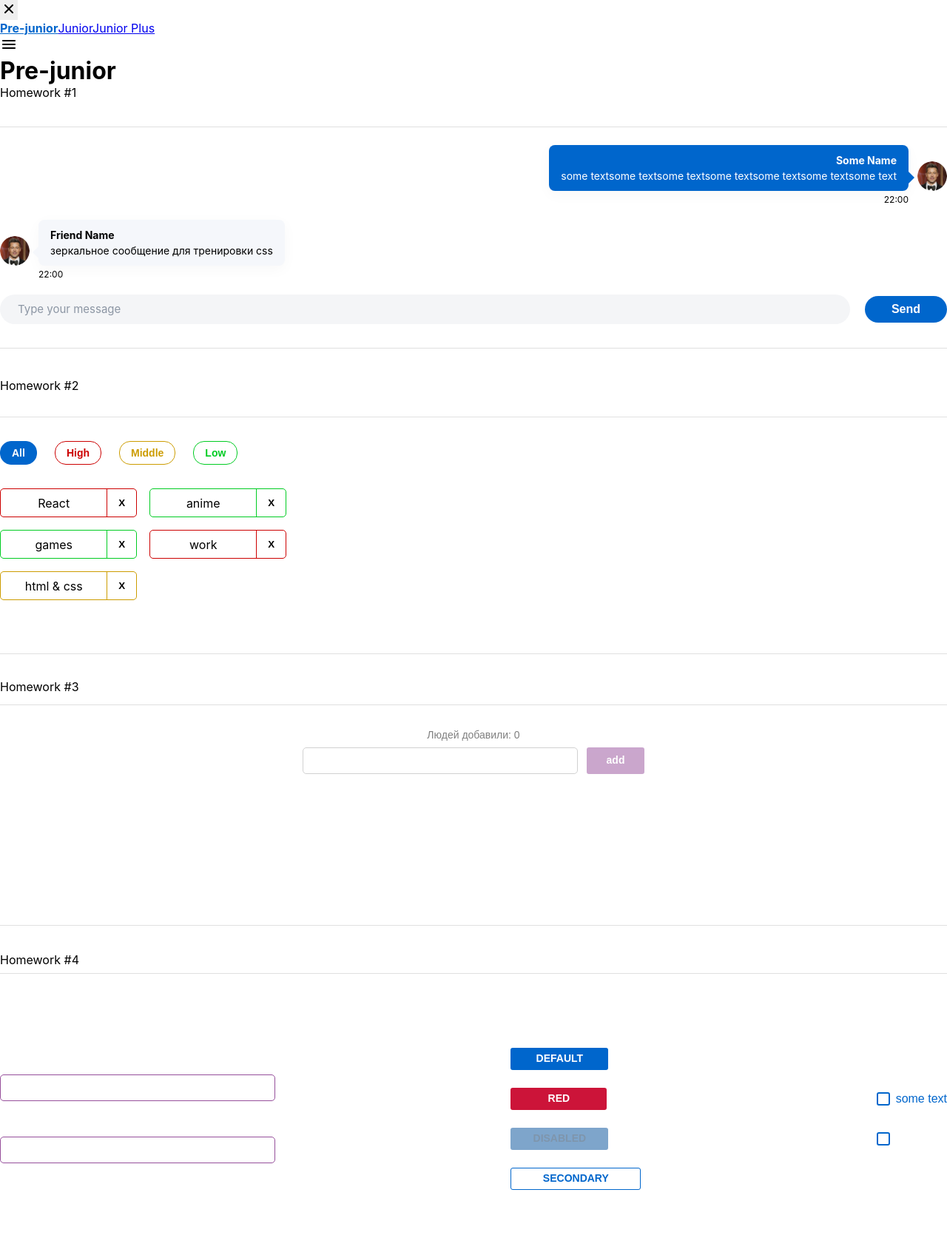
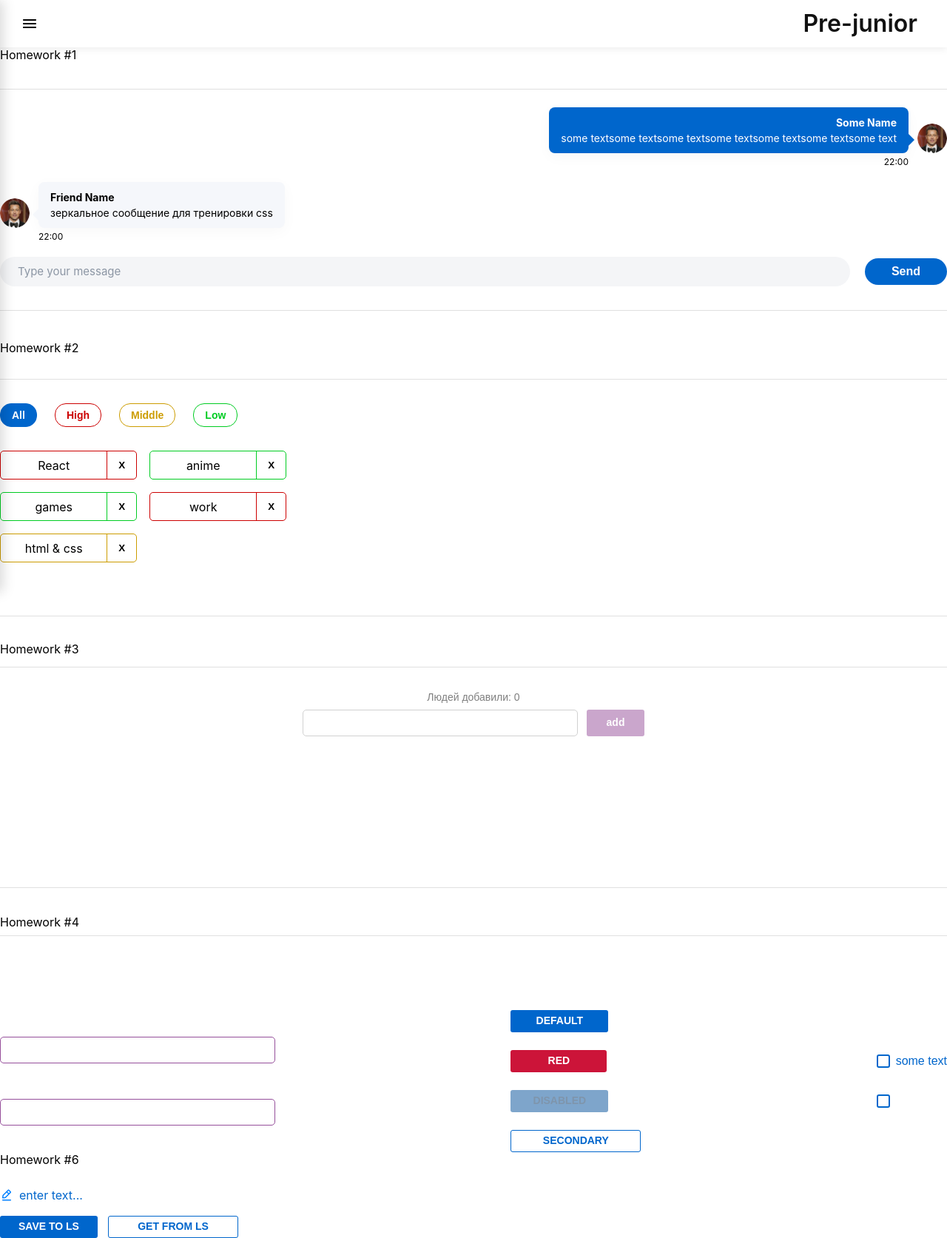
Before and after one commit to lizafedoseeva734-ship-it/hws2-master, a React (Create React App) app: page /#/pre-junior in a window 1280 px wide. Shown: the whole page at 74% size. Before the commit the page ends 1608 px from the top, so only its background shows below. Built offline with nearby package versions, Linux system fonts and the light colour scheme.

Commit message:
hw6 completed

```diff
--- a/src/s1-main/App.tsx
+++ b/src/s1-main/App.tsx
@@ -1,13 +1,13 @@
-import HW1 from '../s2-homeworks/hw01/HW1';
-import HW2 from '../s2-homeworks/hw02/HW2';
-import HW3 from '../s2-homeworks/hw03/HW3';
-import HW4 from '../s2-homeworks/hw04/HW4';
 import HW5 from '../s2-homeworks/hw05/HW5';
+import HW6 from '../s2-homeworks/hw06/HW6';
 import s from './App.module.css';
 
 function App() {
   return (
     <div className={s.App}>
+      <HW5 />
+      <HW6 />
+
       {/* <HW1 />
 
             <HW2/>
@@ -15,7 +15,6 @@ function App() {
             <HW4 /> */}
 
       {/*при выполнении дз 5 и более - закомментировать здесь дз 1-4, так как они есть внутри дз 5*/}
-            <HW5/>
     </div>
   );
 }
--- a/src/s2-homeworks/hw05/header/Header.module.css
+++ b/src/s2-homeworks/hw05/header/Header.module.css
@@ -1,8 +1,38 @@
 .burgerMenuIcon {
+  width: 24px;
+  height: 24px;
+
+  margin-left: 28px;
+
+  cursor: pointer;
+  transition: transform 0.2s ease;
+}
+
+.burgerMenuIcon:hover {
+  transform: scale(1.08);
 }
 
 .header {
+  position: sticky;
+  top: 0;
+  z-index: 100;
+
+  height: 64px;
+
+  display: flex;
+  align-items: center;
+
+  background: #fff;
+
+  box-shadow: 0 2px 10px rgba(0, 0, 0, 0.08);
 }
 
 .header h1 {
+  margin: 0 40px 0 auto;
+
+  font-size: 32px;
+  font-weight: 600;
+  line-height: 1;
+
+  color: #111;
 }
--- a/src/s2-homeworks/hw05/pages/Junior.tsx
+++ b/src/s2-homeworks/hw05/pages/Junior.tsx
@@ -1,18 +1,19 @@
-import React from 'react'
 // import HW6 from '../../hw06/HW6'
 // import HW7 from '../../hw07/HW7'
 // import HW8 from '../../hw08/HW8'
 // import HW9 from '../../hw09/HW9'
 
+import HW6 from '../../hw06/HW6';
+
 function Junior() {
   return (
     <div id={'hw5-page-junior'}>
-            {/*<HW6 />*/}
+      <HW6 />
       {/*<HW7 />*/}
       {/*<HW8 />*/}
       {/*<HW9 />*/}
     </div>
-    )
+  );
 }
 
-export default Junior
+export default Junior;
--- a/src/s2-homeworks/hw05/sidebar/Sidebar.module.css
+++ b/src/s2-homeworks/hw05/sidebar/Sidebar.module.css
@@ -1,35 +1,82 @@
 .sidebar {
+  position: fixed;
+  top: 0;
+  left: 0;
+
+  width: 320px;
+  height: 100vh;
+
+  background: #fff;
+
+  transform: translateX(-100%);
+  transition: transform 0.3s ease;
+
+  z-index: 1001;
+
+  box-shadow: 4px 0 16px rgba(0, 0, 0, 0.15);
 }
 
 .sidebar.open {
+  transform: translateX(0);
 }
 
 .background {
+  position: fixed;
+  inset: 0;
+
+  background: rgba(0, 0, 0, 0.45);
+
+  z-index: 1000;
 }
 
 .nav {
+  display: flex;
+  flex-direction: column;
+  gap: 28px;
+
+  margin-top: 80px;
+  padding-left: 40px;
 }
 
 .nav a {
+  color: #111;
+  font-size: 28px;
+  font-weight: 600;
+  text-decoration: none;
+
+  transition: color 0.2s ease;
 }
 
 .nav a:hover {
+  color: #0066cc;
+  text-decoration: underline;
 }
 
 .nav a.active {
+  color: #0066cc;
+  text-decoration: underline;
 }
+
 .close {
+  position: absolute;
+  top: 24px;
+  right: 24px;
+
+  cursor: pointer;
 }
 
 .close img {
+  width: 18px;
+  height: 18px;
 }
+
 .navLink {
-    color: inherit;
-    text-decoration: none;
+  color: inherit;
+  text-decoration: none;
 }
 
 .active {
-    color: #0066cc;
-    font-weight: bold;
-    text-decoration: underline;
+  color: #0066cc;
+  font-weight: 700;
+  text-decoration: underline;
 }
--- a/src/s2-homeworks/hw06/HW6.module.css
+++ b/src/s2-homeworks/hw06/HW6.module.css
@@ -1,5 +1,11 @@
 .buttonsContainer {
+  display: flex;
+  gap: 14px;
+
+  margin-top: 18px;
 }
 
 .editableSpanContainer {
+  margin-top: 28px;
+  margin-bottom: 12px;
 }
--- a/src/s2-homeworks/hw06/HW6.tsx
+++ b/src/s2-homeworks/hw06/HW6.tsx
@@ -1,9 +1,9 @@
-import React, { useState } from 'react'
-import SuperEditableSpan from './common/c4-SuperEditableSpan/SuperEditableSpan'
-import { restoreState, saveState } from './localStorage/localStorage'
-import s2 from '../../s1-main/App.module.css'
-import SuperButton from '../hw04/common/c2-SuperButton/SuperButton'
-import s from './HW6.module.css'
+import { useState } from 'react';
+import s2 from '../../s1-main/App.module.css';
+import SuperButton from '../hw04/common/c2-SuperButton/SuperButton';
+import SuperEditableSpan from './common/c4-SuperEditableSpan/SuperEditableSpan';
+import s from './HW6.module.css';
+import { restoreState, saveState } from './localStorage/localStorage';
 
 /*
  * 1 - в файле SuperEditableSpan.tsx дописать логику функций onEnterCallback, onBlurCallback, onDoubleClickCallBack
@@ -12,15 +12,15 @@ import s from './HW6.module.css'
  */
 
 const HW6 = () => {
-    const [value, setValue] = useState<string>('')
+  const [value, setValue] = useState<string>('');
 
   const save = () => {
-        saveState<string>('hw6-editable-span-value', value)
-    }
+    saveState<string>('hw6-editable-span-value', value);
+  };
   const restore = () => {
-        // делают студенты
-
-    }
+    const savedValue = restoreState<string>('hw6-editable-span-value', '');
+    setValue(savedValue);
+  };
 
   return (
     <div id={'hw6'}>
@@ -44,17 +44,13 @@ const HW6 = () => {
           <SuperButton id={'hw6-save'} onClick={save}>
             Save to ls
           </SuperButton>
-                    <SuperButton
-                        id={'hw6-restore'}
-                        onClick={restore}
-                        xType={'secondary'}
-                    >
+          <SuperButton id={'hw6-restore'} onClick={restore} xType={'secondary'}>
             Get from ls
           </SuperButton>
         </div>
       </div>
     </div>
-    )
-}
+  );
+};
 
-export default HW6
+export default HW6;
--- a/src/s2-homeworks/hw06/common/c4-SuperEditableSpan/SuperEditableSpan.module.css
+++ b/src/s2-homeworks/hw06/common/c4-SuperEditableSpan/SuperEditableSpan.module.css
@@ -1,11 +1,46 @@
 .spanBlock {
+  display: flex;
+  align-items: center;
+  gap: 8px;
+}
+
+.pen {
+  width: 18px;
+  height: 18px;
+
+  cursor: pointer;
 }
 
 .span {
+  color: #0066cc;
+
+  font-size: 16px;
+  font-weight: 400;
+
+  cursor: pointer;
+  user-select: none;
+
+  transition: 0.2s;
+}
+
+.span:hover {
+  text-decoration: underline;
 }
 
 .input {
+  width: 180px;
+  height: 30px;
+
+  padding: 0 10px;
+
+  font-size: 14px;
+
+  border: 1px solid #d9d9d9;
+  border-radius: 3px;
+
+  outline: none;
 }
 
-.pen {
+.input:focus {
+  border-color: #0066cc;
 }
--- a/src/s2-homeworks/hw06/common/c4-SuperEditableSpan/SuperEditableSpan.tsx
+++ b/src/s2-homeworks/hw06/common/c4-SuperEditableSpan/SuperEditableSpan.tsx
@@ -1,65 +1,57 @@
-import React, {
-    DetailedHTMLProps,
-    InputHTMLAttributes,
-    HTMLAttributes,
-    useState,
-} from 'react'
-import s from './SuperEditableSpan.module.css'
-import SuperInputText from '../../../hw04/common/c1-SuperInputText/SuperInputText'
-import editIcon from './editIcon.svg'
+import React, { DetailedHTMLProps, HTMLAttributes, InputHTMLAttributes, useState } from 'react';
+import SuperInputText from '../../../hw04/common/c1-SuperInputText/SuperInputText';
+import editIcon from './editIcon.svg';
+import s from './SuperEditableSpan.module.css';
 
 // тип пропсов обычного инпута
-type DefaultInputPropsType = DetailedHTMLProps<InputHTMLAttributes<HTMLInputElement>,
-    HTMLInputElement>
+type DefaultInputPropsType = DetailedHTMLProps<
+  InputHTMLAttributes<HTMLInputElement>,
+  HTMLInputElement
+>;
 // тип пропсов обычного спана
-type DefaultSpanPropsType = DetailedHTMLProps<HTMLAttributes<HTMLSpanElement>,
-    HTMLSpanElement>
+type DefaultSpanPropsType = DetailedHTMLProps<HTMLAttributes<HTMLSpanElement>, HTMLSpanElement>;
 
 // здесь мы говорим что у нашего инпута будут такие же пропсы как у обычного инпута, кроме type
 // (чтоб не писать value: string, onChange: ...; они уже все описаны в DefaultInputPropsType)
 type SuperEditableSpanType = Omit<DefaultInputPropsType, 'type'> & {
   // и + ещё пропсы которых нет в стандартном инпуте
-    onChangeText?: (value: string) => void
-    onEnter?: () => void
-    error?: string
+  onChangeText?: (value: string) => void;
+  onEnter?: () => void;
+  error?: string;
 
-    spanProps?: DefaultSpanPropsType  & {defaultText?: string}// пропсы для спана
-}
+  spanProps?: DefaultSpanPropsType & { defaultText?: string }; // пропсы для спана
+};
 
-const SuperEditableSpan: React.FC<SuperEditableSpanType> = (
-    {
+const SuperEditableSpan: React.FC<SuperEditableSpanType> = ({
   autoFocus,
   onBlur,
   onEnter,
   spanProps,
 
   ...restProps // все остальные пропсы попадут в объект restProps
-    }
-) => {
-    const [editMode, setEditMode] = useState<boolean>(false)
-    const {children, onDoubleClick, className, defaultText, ...restSpanProps} =
-    spanProps || {}
+}) => {
+  const [editMode, setEditMode] = useState<boolean>(false);
+  const { children, onDoubleClick, className, defaultText, ...restSpanProps } = spanProps || {};
 
   const onEnterCallback = () => {
-        // выключить editMode при нажатии Enter // делают студенты
+    setEditMode(false); // выключить editMode при нажатии Enter // делают студенты
 
-        onEnter?.()
-    }
+    onEnter?.();
+  };
   const onBlurCallback = (e: React.FocusEvent<HTMLInputElement>) => {
+    setEditMode(false);
     // выключить editMode при нажатии за пределами инпута // делают студенты
 
-        onBlur?.(e)
-    }
-    const onDoubleClickCallBack = (
-        e: React.MouseEvent<HTMLSpanElement, MouseEvent>
-    ) => {
+    onBlur?.(e);
+  };
+  const onDoubleClickCallBack = (e: React.MouseEvent<HTMLSpanElement, MouseEvent>) => {
     // включить editMode при двойном клике // делают студенты
+    setEditMode(true);
 
-        onDoubleClick?.(e)
-    }
+    onDoubleClick?.(e);
+  };
 
-    const spanClassName = s.span
-        + (className ? ' ' + className : '')
+  const spanClassName = s.span + (className ? ' ' + className : '');
 
   return (
     <>
@@ -73,16 +65,8 @@ const SuperEditableSpan: React.FC<SuperEditableSpanType> = (
         />
       ) : (
         <div className={s.spanBlock}>
-                    <img
-                        src={editIcon}
-                        className={s.pen}
-                        alt={'edit'}
-                    />
-                    <span
-                        onDoubleClick={onDoubleClickCallBack}
-                        className={spanClassName}
-                        {...restSpanProps}
-                    >
+          <img src={editIcon} className={s.pen} alt={'edit'} />
+          <span onDoubleClick={onDoubleClickCallBack} className={spanClassName} {...restSpanProps}>
             {/*если нет захардкодженного текста для спана, то значение инпута*/}
 
             {children || restProps.value || defaultText}
@@ -90,7 +74,7 @@ const SuperEditableSpan: React.FC<SuperEditableSpanType> = (
         </div>
       )}
     </>
-    )
-}
+  );
+};
 
-export default SuperEditableSpan
+export default SuperEditableSpan;
```
Lines whose indentation alone changed are shown as unchanged.
